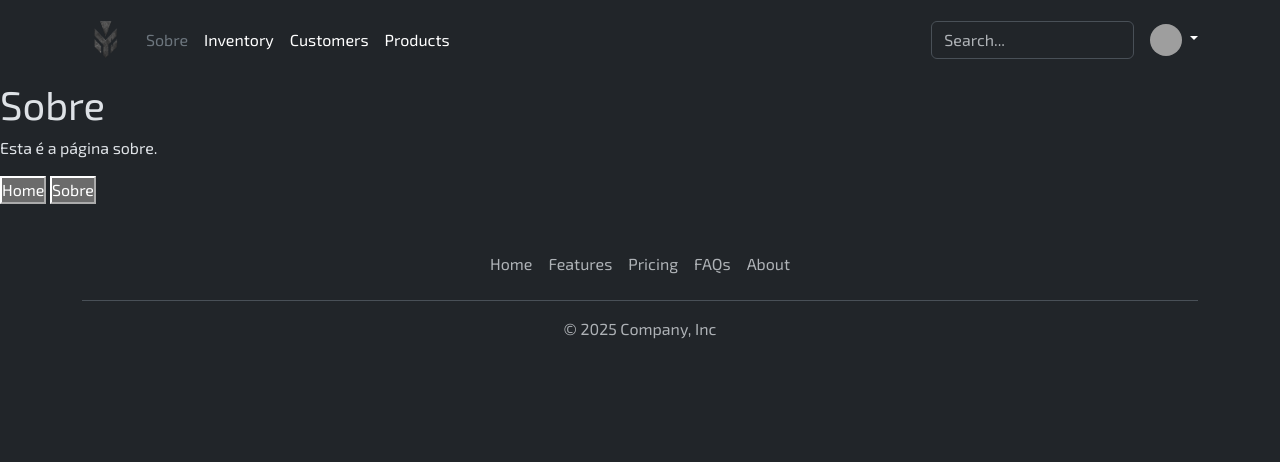
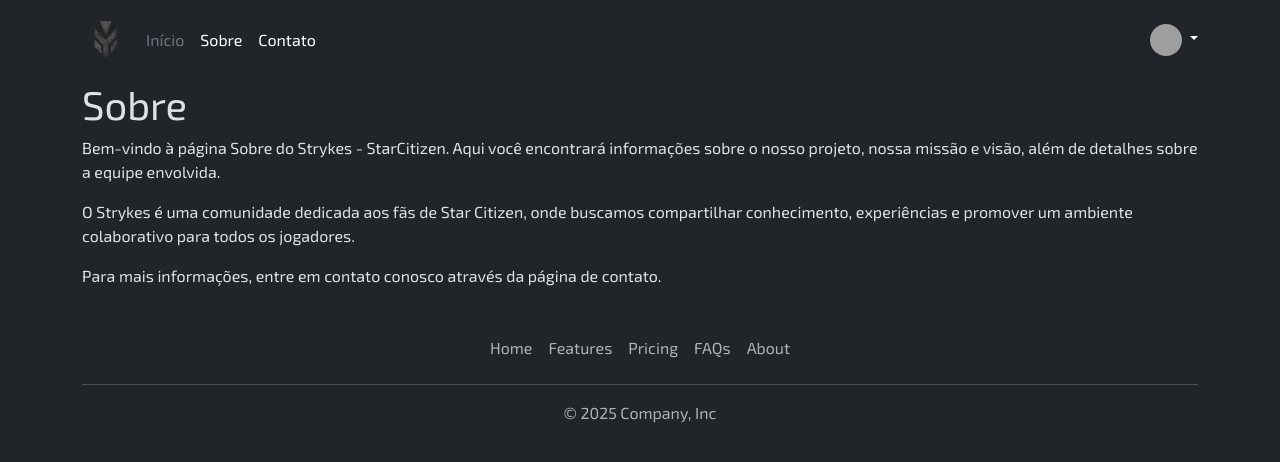
Before and after one commit to Marcus-Gbriel/StrykersNet, a PHP site: page /about in a window 1280 px wide. Shown: the top 462 px of the page. Run offline with PHP 8.4, Linux system fonts and the light colour scheme; grey boxes are pictures that could not be loaded.

Commit message:
atualiza a estrutura da página Sobre com informações detalhadas e adiciona a página de Contato em desenvolvimento

```diff
--- a/sources/components/header.php
+++ b/sources/components/header.php
@@ -19,6 +19,7 @@
 <!--
 style="position: fixed; top: 0; left: 0; right: 0;"
 -->
+
 <body id="body_system">
     <header class="p-3">
         <div class="container">
@@ -27,13 +28,20 @@ style="position: fixed; top: 0; left: 0; right: 0;"
                     <img src="/public/imgs/logo.png" alt="" class="bi me-2" width="48" height="48" role="img" aria-label="Bootstrap">
                 </a>
                 <ul class="nav col-12 col-lg-auto me-lg-auto mb-2 justify-content-center mb-md-0">
-                    <li><a move-to="about" class="nav-link px-2 link-secondary">Sobre</a></li>
-                    <li><a class="nav-link px-2 link-body-emphasis">Inventory</a></li>
-                    <li><a class="nav-link px-2 link-body-emphasis">Customers</a></li>
-                    <li><a class="nav-link px-2 link-body-emphasis">Products</a></li>
+                    <li><a move-to="home" class="nav-link px-2 link-secondary">Início</a></li>
+                    <li><a move-to="about" class="nav-link px-2 link-body-emphasis">Sobre</a></li>
+                    <!--<li><a move-to="about" class="nav-link px-2 link-secondary">Sobre</a></li>-->
+                    <li><a move-to="contact" class="nav-link px-2 link-body-emphasis">Contato</a></li>
                 </ul>
-                <form class="col-12 col-lg-auto mb-3 mb-lg-0 me-lg-3" role="search"> <input type="search" class="form-control" placeholder="Search..." aria-label="Search"> </form>
-                <div class="dropdown text-end"> <a href="#" class="d-block link-body-emphasis text-decoration-none dropdown-toggle" data-bs-toggle="dropdown" aria-expanded="false"> <img src="https://github.com/mdo.png" alt="mdo" width="32" height="32" class="rounded-circle"> </a>
+                <!--
+                <form class="col-12 col-lg-auto mb-3 mb-lg-0 me-lg-3" role="search">
+                    <input type="search" class="form-control" placeholder="Search..." aria-label="Search">
+                </form>
+                -->
+                <div class="dropdown text-end">
+                    <a class="d-block link-body-emphasis text-decoration-none dropdown-toggle" data-bs-toggle="dropdown" aria-expanded="false">
+                        <img src="https://cdn.discordapp.com/avatars/347405990733545483/a_4ac8d5251bf07db8b94722eb1b579c6f" alt="mdo" width="32" height="32" class="rounded-circle">
+                    </a>
                     <ul class="dropdown-menu text-small">
                         <li><a class="dropdown-item">New project...</a></li>
                         <li><a class="dropdown-item">Settings</a></li>
--- a/sources/pages/about.php
+++ b/sources/pages/about.php
@@ -1,6 +1,6 @@
-<h1>Sobre</h1>
-<p>Esta é a página sobre.</p>
-<p>
-    <button move-to="home">Home</button>
-    <button move-to="about">Sobre</button>
-</p>
+<div class="container">
+    <h1>Sobre</h1>
+    <p>Bem-vindo à página Sobre do Strykes - StarCitizen. Aqui você encontrará informações sobre o nosso projeto, nossa missão e visão, além de detalhes sobre a equipe envolvida.</p>
+    <p>O Strykes é uma comunidade dedicada aos fãs de Star Citizen, onde buscamos compartilhar conhecimento, experiências e promover um ambiente colaborativo para todos os jogadores.</p>
+    <p>Para mais informações, entre em contato conosco através da página de contato.</p>
+</div>
--- a/sources/pages/contact.php
+++ b/sources/pages/contact.php
@@ -0,0 +1,3 @@
+<div class="container">
+    Em desenvolvimento...
+</div>
```
